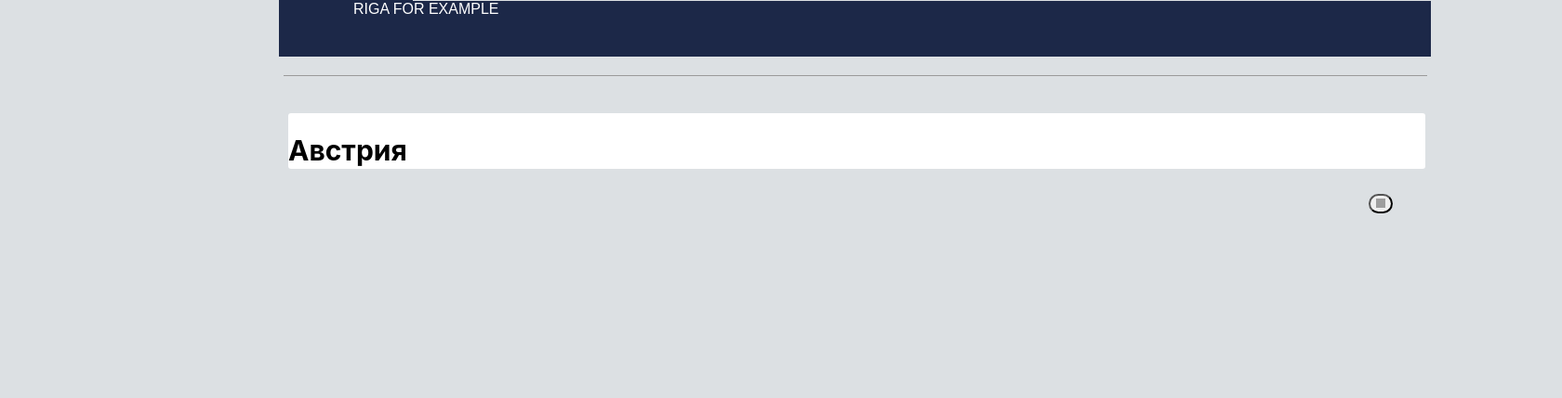
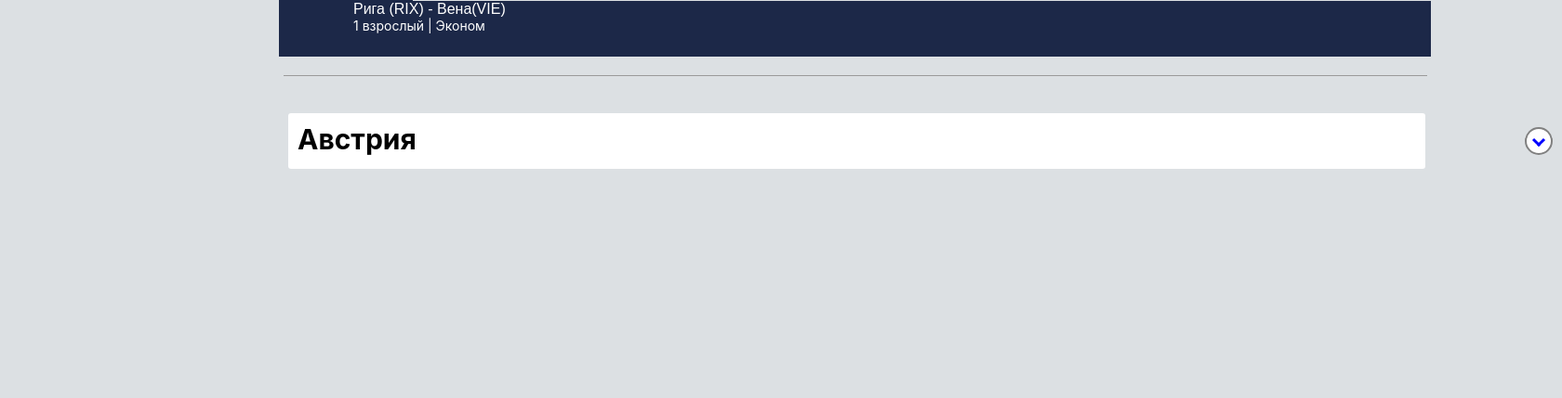
Before and after one commit to DevNexS/Flights, a PHP site: page /secondlpp.html in a window 1680 px wide. Shown: the part 106-535 px from the top of the page at 93% size. Run offline with PHP 8.4, Linux system fonts and the light colour scheme; grey boxes are pictures that could not be loaded.

Commit message:
template

```diff
--- a/css/secondStyle.css
+++ b/css/secondStyle.css
@@ -45,7 +45,15 @@ th{
 .flightArea {
     color: #fff;
     font: icon;
-    margin-left: 80px
+    margin-left: 80px;
+    margin-bottom: -15px;
+}
+
+.ticketForm {
+    vertical-align: -webkit-baseline-middle ;
+    margin-left: 80px;
+    color: #fff;
+    font-size: 14px;
 }
 
 .line {
@@ -72,9 +80,35 @@ th{
     margin-top: 18px;
 }
 
+#avstrija {
+    margin: 10px;
+}
+
 .moreBtn {
-    border-radius: 36px;
-    background-color: none;
-    margin-left: 95%;
-    margin-bottom: 20px;
+    position: absolute;
+    top: 15px;
+    left: 1330px;
+    border-radius: 50%;
+    height: 30px;
+    width: 30px;
+    background-color: #fff;
+    border: 2px solid gray;
+
 }
+
+.moreBtn:after {
+    position: absolute;
+    top: 7px;;
+    left: 8px;
+    content: '';
+    display: block;
+    width: 7px;
+    height: 7px;
+    border-left: 3px solid blue;
+    border-bottom: 3px solid blue;
+    transform: rotate(-45deg);
+}
+
+.moreBtn:active {
+    transform: rotate(180deg);
+}
--- a/secondlpp.html
+++ b/secondlpp.html
@@ -26,13 +26,14 @@
         </a>
     </div>
     <div class="menu">
-        <p class="flightArea">RIGA FOR EXAMPLE</p>
+        <p class="flightArea">Рига (RIX) - Вена(VIE)</p>
+        <p class="ticketForm">1 взрослый | Эконом</p>
     </div>
     <div class="line"></div>
     <div class="order">
         <div class="order2">
             <p id="avstrija">Австрия</p>
-            <button class="moreBtn"><img src="https://w7.pngwing.com/pngs/175/947/png-transparent-arrow-computer-icons-down-arrow-angle-black-desktop-wallpaper.png" width="10px" height="10px" alt="Больше"></button>
+            <button class="moreBtn" alt="Больше"></button>
         </div>
     </div>
     <div class="footer">
```
Also changed, not shown: js/javascript.js (added), templates/footerPages/aboutUs.html (renamed from html/footerPages/aboutUs.html), templates/footerPages/advertisingOffer.html (added), templates/footerPages/airports.html (added), templates/footerPages/cities.html (added), templates/footerPages/confidentiality.html (added), templates/footerPages/countries.html (added), templates/footerPages/onWeekend.html (added), templates/footerPages/reference.html (added), templates/footerPages/settings.html (added).
